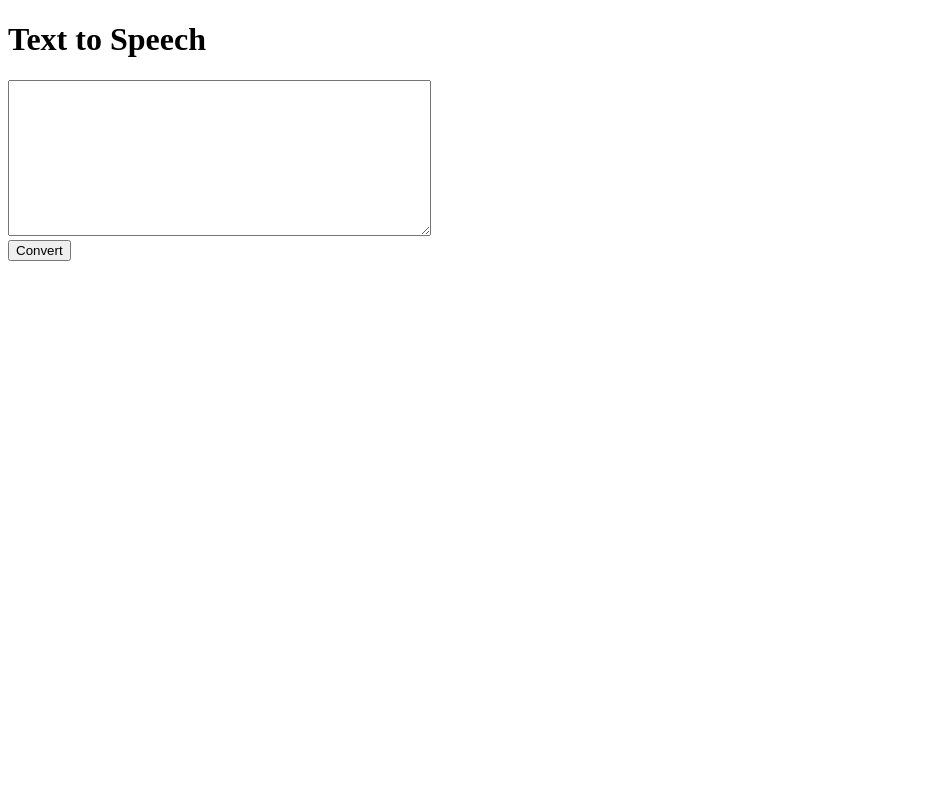
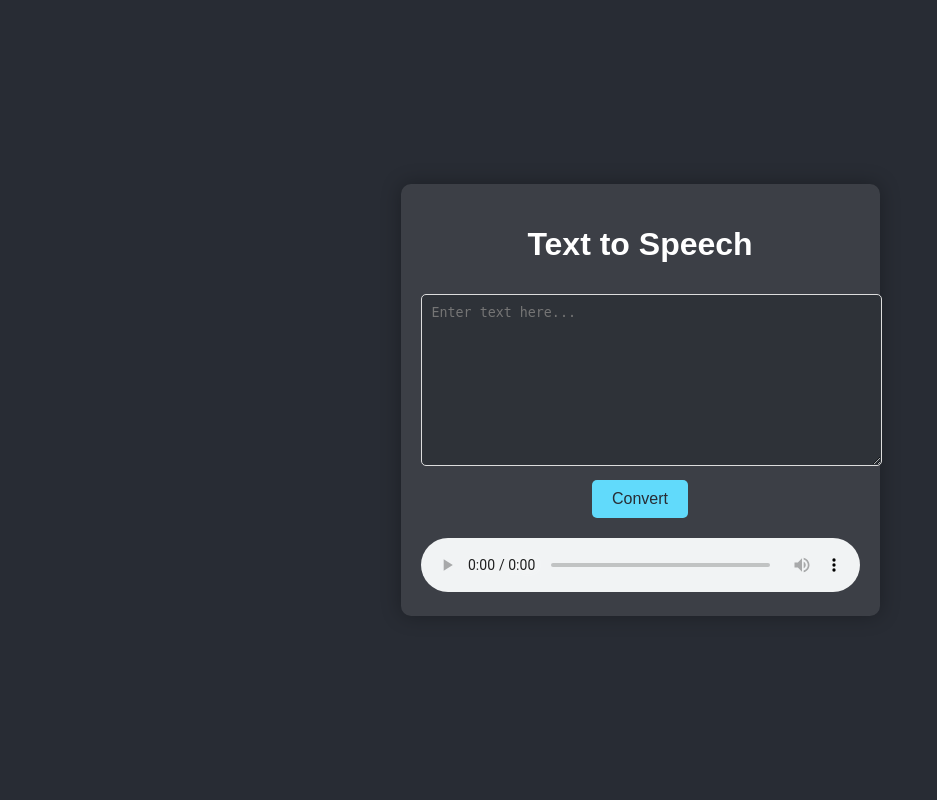
Before and after one commit to Prog-Deepanshu/Vani-AI, a Flask app: page / in a window 1280 px wide. Shown: the whole page, without its empty margins (0-937 px from the left). Run offline with Flask 3, Linux system fonts and the light colour scheme.

Commit message:
Update index.html

```diff
--- a/templates/index.html
+++ b/templates/index.html
@@ -2,13 +2,79 @@
 <html>
 <head>
     <title>Text to Speech</title>
+    <style>
+        body {
+            font-family: Arial, sans-serif;
+            text-align: center;
+            background-color: #282c34;
+            color: white;
+            margin: 0;
+            padding: 0;
+            height: 100vh;
+            display: flex;
+            justify-content: center;
+            align-items: center;
+        }
+        .container {
+            max-width: 600px;
+            padding: 20px;
+            background-color: #3c3f46;
+            border-radius: 10px;
+            box-shadow: 0 0 20px rgba(0, 0, 0, 0.3);
+        }
+        textarea {
+            width: 100%;
+            padding: 10px;
+            margin: 10px 0;
+            border-radius: 5px;
+            border: 1px solid #ddd;
+            background-color: #2e3238;
+            color: white;
+        }
+        input[type="submit"] {
+            background-color: #61dafb;
+            color: #282c34;
+            padding: 10px 20px;
+            border: none;
+            border-radius: 5px;
+            cursor: pointer;
+            font-size: 16px;
+        }
+        input[type="submit"]:hover {
+            background-color: #21a1f1;
+        }
+        audio {
+            margin-top: 20px;
+            width: 100%;
+        }
+    </style>
 </head>
 <body>
-    <h1>Text to Speech</h1>
-    <form method="POST" action="/convert">
-        <textarea name="text" rows="10" cols="50"></textarea>
-        <br>
-        <input type="submit" value="Convert">
-    </form>
+    <div class="container">
+        <h1>Text to Speech</h1>
+        <form method="POST" action="/convert">
+            <textarea name="text" rows="10" cols="50" placeholder="Enter text here..."></textarea>
+            <br>
+            <input type="submit" value="Convert">
+        </form>
+        <audio id="audio" controls>
+            <source id="audioSource" src="" type="audio/mpeg">
+        </audio>
+    </div>
+    <script>
+        document.querySelector('form').onsubmit = async function(e) {
+            e.preventDefault();
+            const formData = new FormData(this);
+            const response = await fetch('/convert', {
+                method: 'POST',
+                body: formData
+            });
+            const audio = document.getElementById('audio');
+            const audioSource = document.getElementById('audioSource');
+            audioSource.src = await response.text();
+            audio.load();
+            audio.play();
+        };
+    </script>
 </body>
 </html>
```
